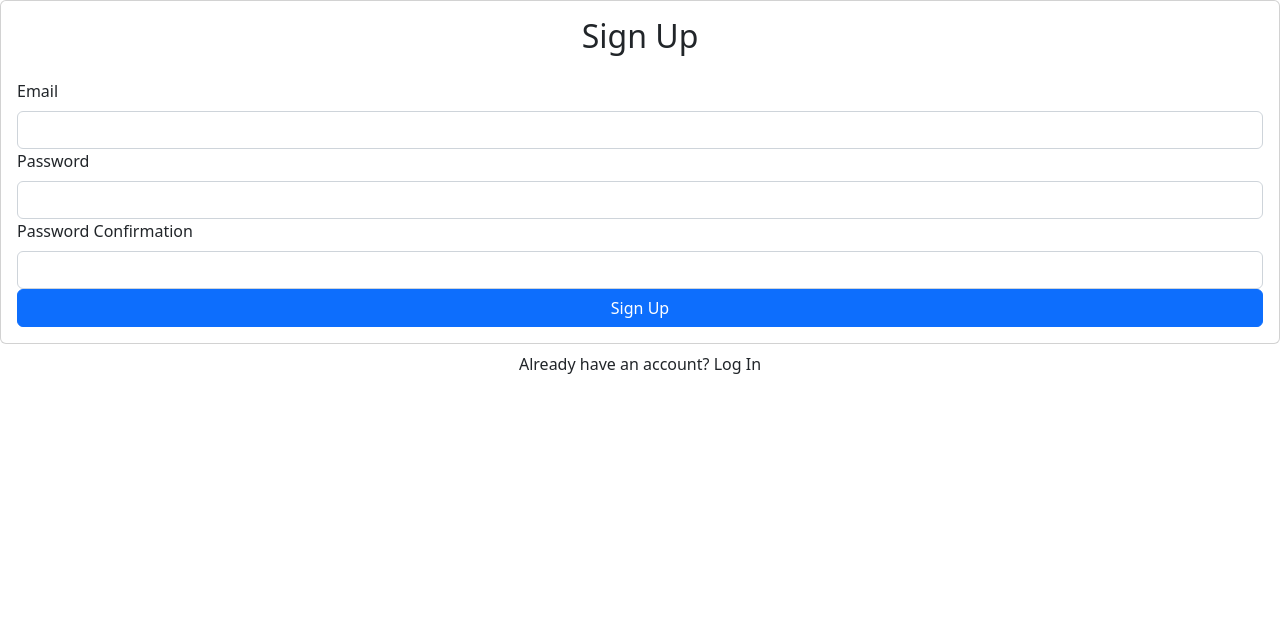
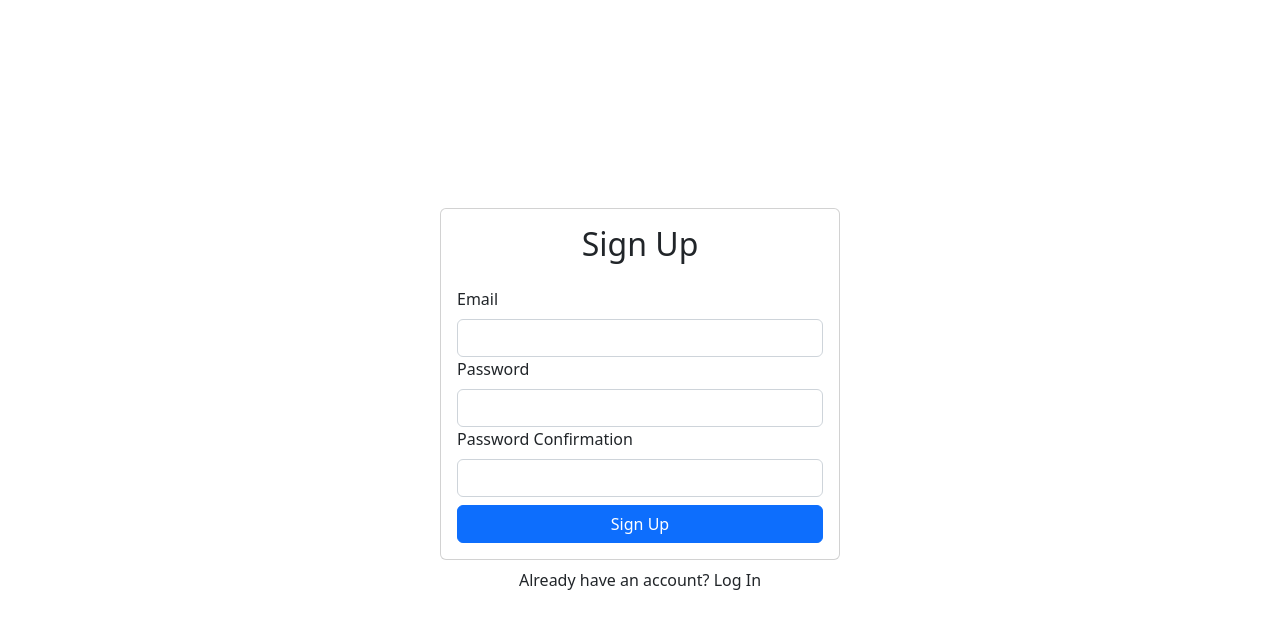
Before and after one commit to kimperria/react-auth-firebase, a React (Create React App) app: page / in a window 1280 px wide. Shown: the top 628 px of the page. Built offline with nearby package versions, Linux system fonts and the light colour scheme.

Commit message:
Style app and sign up content

```diff
--- a/src/components/App.js
+++ b/src/components/App.js
@@ -1,7 +1,16 @@
 import Signup from "./Signup";
+import { Container } from 'react-bootstrap'
 
 function App() {
-  return <Signup />
+  return (
+    <Container
+    className="d-flex align-items-center justify-content-center"
+    style={{ minHeight: "100vh"}}>
+      <div className="w-100" style={{ maxWidth: '400px'}}>
+      <Signup />
+      </div>
+    </Container>
+    )
 }
 
 export default App;
--- a/src/components/Signup.js
+++ b/src/components/Signup.js
@@ -30,7 +30,7 @@
                     <Form.Control type="password" ref={passwordConfirmRef} required></Form.Control>
                 </Form.Group>
 
-                <Button className='w-100' type="submit">Sign Up</Button>
+                <Button className='w-100 mt-2' type="submit">Sign Up</Button>
             </Form>
         </Card.Body>
     </Card>
```
